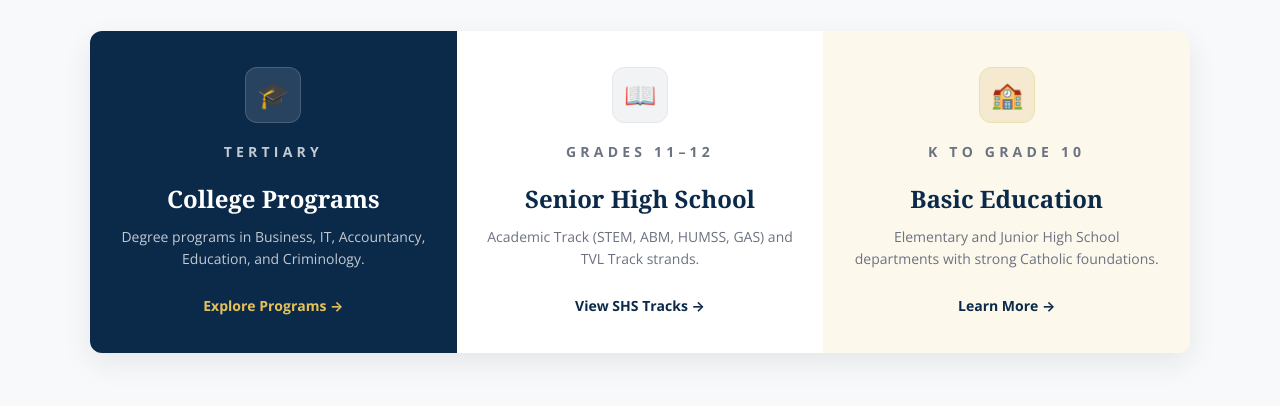
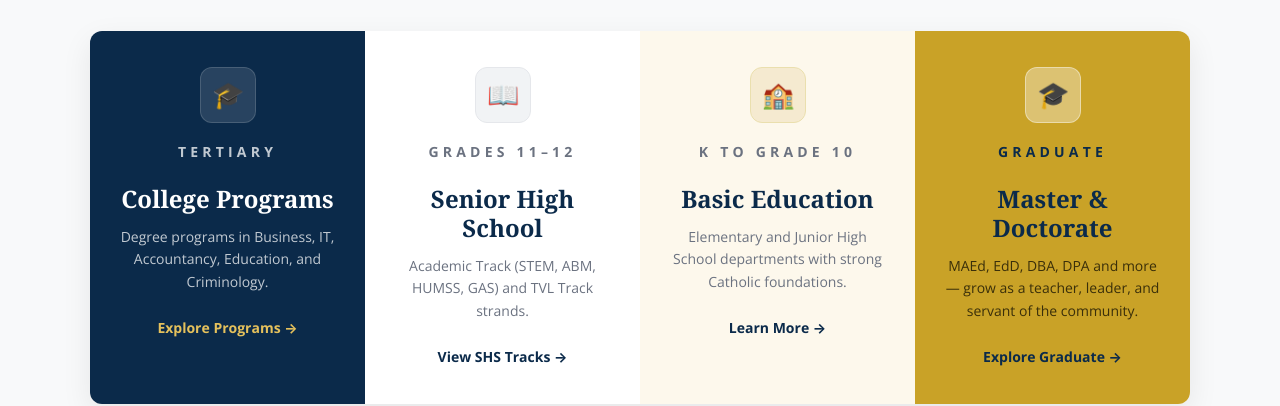
Before and after one commit to stevenpacaldo44-crypto/pacaldo-project-2, a plain HTML site: page courses.html in a window 1280 px wide. Shown: the part 553-959 px from the top of the page. Drawn offline with nearby package versions, Linux system fonts and the light colour scheme.

Commit message:
Programs: add Master and Doctorate card to Education for Every Stage

```diff
--- a/courses.html
+++ b/courses.html
@@ -104,10 +104,16 @@
       section#education-stages .stages-eyebrow { color: #c9a227 !important; letter-spacing: 0.35em !important; font-size: 12px !important; font-weight: 700 !important; text-transform: uppercase !important; margin-bottom: 10px !important; }
       section#education-stages h2 { font-family: Georgia, "Times New Roman", serif !important; color: #0b2a4a !important; font-size: 36px !important; font-weight: 700 !important; margin-bottom: 36px !important; }
       section#education-stages .stages-row { display: flex !important; flex-wrap: wrap !important; max-width: 1100px !important; margin: 0 auto !important; border-radius: 12px !important; overflow: hidden !important; box-shadow: 0 10px 30px rgba(0,0,0,0.08) !important; }
-      section#education-stages .stage-card { flex: 1 1 300px !important; padding: 36px 28px !important; text-align: center !important; }
+      section#education-stages .stage-card { flex: 1 1 240px !important; padding: 36px 28px !important; text-align: center !important; }
       section#education-stages .stage-card.navy { background: #0b2a4a !important; color: #fff !important; }
       section#education-stages .stage-card.white { background: #fff !important; color: #0b2a4a !important; }
       section#education-stages .stage-card.cream { background: #fdf8ec !important; color: #0b2a4a !important; }
+      section#education-stages .stage-card.gold { background: #c9a227 !important; color: #0b2a4a !important; }
+      section#education-stages .stage-card.gold .stage-icon { background: rgba(255,255,255,0.35) !important; border: 1px solid rgba(255,255,255,0.4) !important; }
+      section#education-stages .stage-card.gold .stage-label { color: #0b2a4a !important; }
+      section#education-stages .stage-card.gold h3 { color: #0b2a4a !important; }
+      section#education-stages .stage-card.gold p { color: #3a2f0a !important; }
+      section#education-stages .stage-card.gold .stage-link { color: #0b2a4a !important; }
       section#education-stages .stage-icon { width: 56px !important; height: 56px !important; margin: 0 auto 18px !important; border-radius: 12px !important; display: flex !important; align-items: center !important; justify-content: center !important; font-size: 26px !important; }
       section#education-stages .stage-card.navy .stage-icon { background: rgba(255,255,255,0.12) !important; border: 1px solid rgba(255,255,255,0.15) !important; }
       section#education-stages .stage-card.white .stage-icon { background: #f1f3f5 !important; border: 1px solid #e5e7eb !important; }
@@ -147,6 +153,13 @@
             <h3>Basic Education</h3>
             <p>Elementary and Junior High School departments with strong Catholic foundations.</p>
             <a href="#courses" class="stage-link">Learn More &rarr;</a>
+          </div>
+          <div class="stage-card gold">
+            <div class="stage-icon">&#127891;</div>
+            <p class="stage-label">GRADUATE</p>
+            <h3>Master &amp; Doctorate</h3>
+            <p>MAEd, EdD, DBA, DPA and more &mdash; grow as a teacher, leader, and servant of the community.</p>
+            <a href="#courses" class="stage-link">Explore Graduate &rarr;</a>
           </div>
         </div>
       </div>
```
